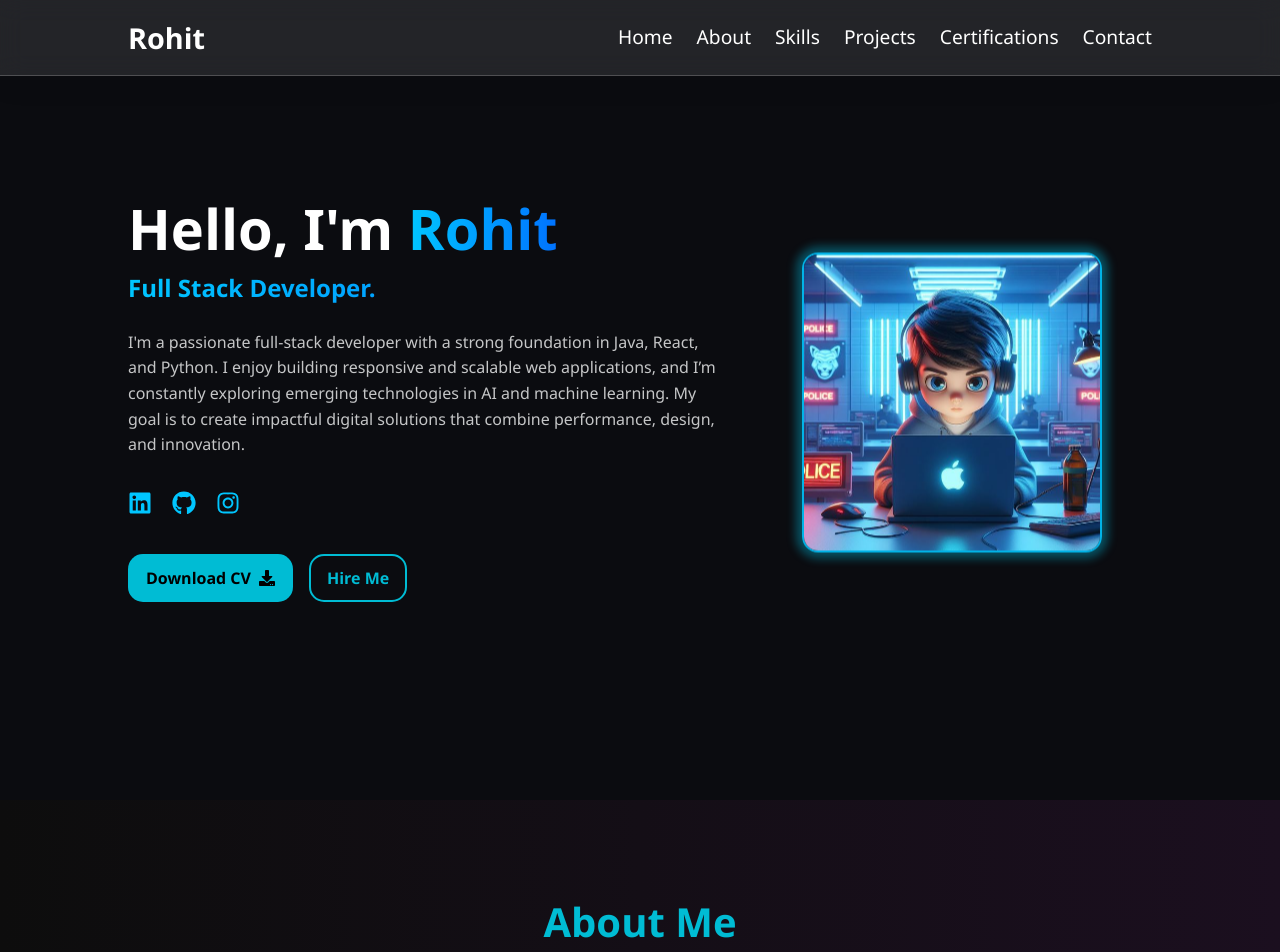
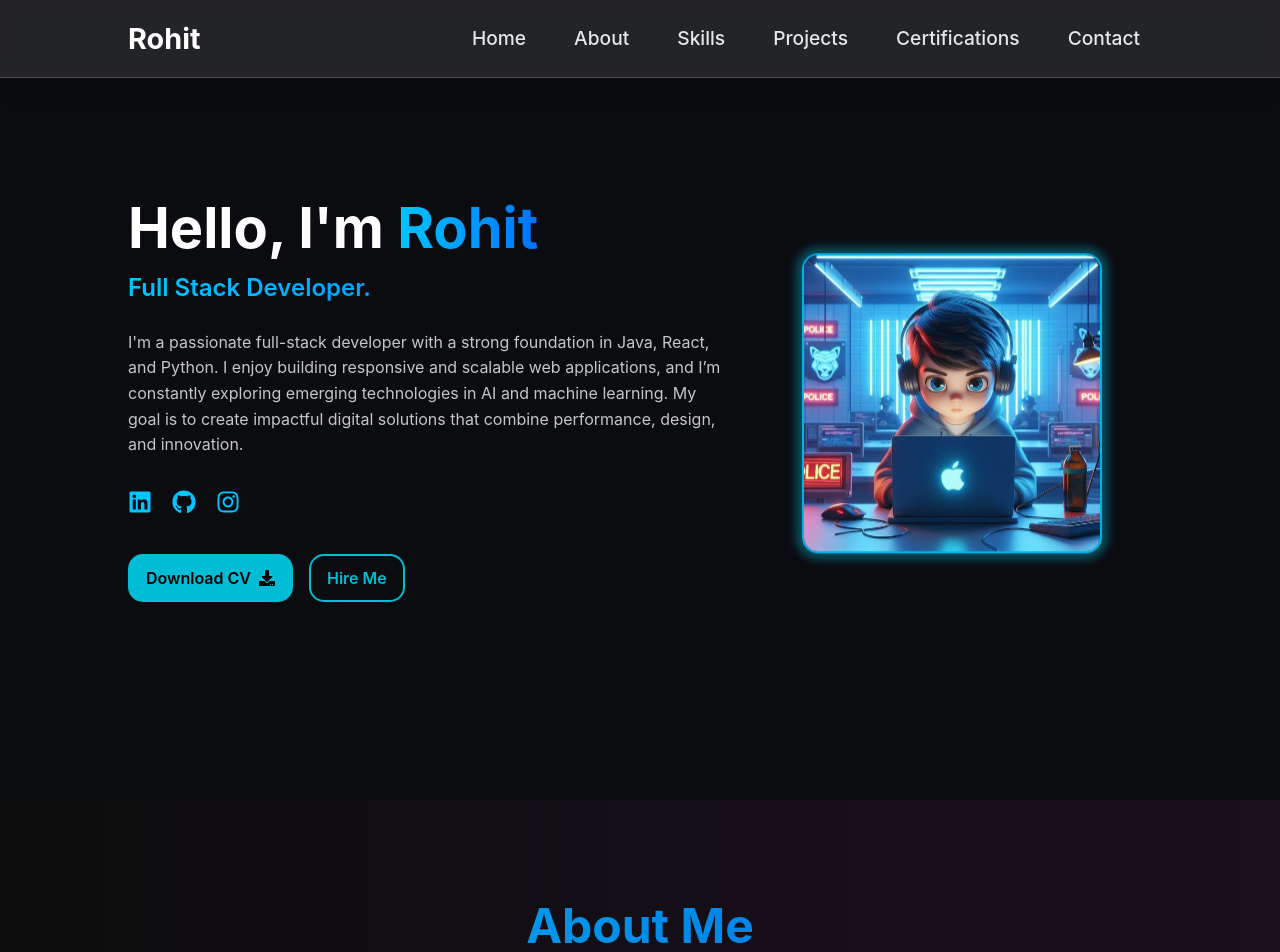
Before and after one commit to Rohitswami16/MYPORTFOLIO, a React (Vite) app: page / in a window 1280 px wide. Shown: the top 952 px of the page. Built offline with nearby package versions, Linux system fonts and the light colour scheme; the HTML template or start-up script is replaced by a standard one; a web font is replaced by a local one.

Commit message:
aos added

```diff
--- a/src/App.css
+++ b/src/App.css
@@ -1,5 +1,5 @@
 :root {
-  font-family: "Segoe UI", Tahoma, Geneva, Verdana, sans-serif;
+  font-family: "Inter", sans-serif;
 }
 
 * {
@@ -46,13 +46,15 @@ html {
   gap: 1.5rem;
   font-weight: bold;
 }
-
 .nav-links a {
   position: relative;
   text-decoration: none;
   font-size: 1.2rem;
-  transition: color 0.3s ease;
-  color: white;
+  font-weight: 500;
+  color: #e5e7eb; /* Light gray for better contrast */
+  padding: 8px 12px;
+  transition: all 0.3s ease;
+  font-family: "Inter", sans-serif;
 }
 
 .nav-links a::after {
@@ -62,12 +64,20 @@ html {
   bottom: -10px;
   width: 0;
   height: 2px;
-  background-color: #6cdcf5;
+  background: linear-gradient(90deg, #00c6ff, #0072ff);
   transition: width 0.3s ease;
 }
 
 .nav-links a:hover {
-  color: #6cdcf5;
+  background: linear-gradient(90deg, #00c6ff, #0072ff);
+  background-clip: text;
+  -webkit-background-clip: text;
+  color: transparent;
+  -webkit-text-fill-color: transparent;
+}
+
+.nav-links a:hover::after {
+  width: 100%;
 }
 
 .nav-links a:hover::after {
@@ -210,6 +220,8 @@ html {
   background: transparent;
 }
 
+
+
 .social-links a:hover {
   transform: scale(1.2);
   color: #00bcd4;
@@ -344,10 +356,21 @@ html {
 }
 
 .header {
-  font-size: 2.5rem;
+  font-size: 3rem;
+  font-weight: bold;
   margin-bottom: 30px;
-  color: #00bcd4;
   text-align: center;
+
+  background: linear-gradient(
+    to right,
+    rgb(0, 198, 255, 0.9),
+    rgb(0, 114, 255, 0.9)
+  ); /* Gradient */
+  background-clip: text;
+  -webkit-background-clip: text;
+
+  color: transparent;
+  -webkit-text-fill-color: transparent;
 }
 
 @media (max-width: 768px) {
@@ -555,16 +578,20 @@ html {
 /* projects and certification section */
 .certifications-section,
 .project-section {
-  display: grid;
-  grid-template-columns: repeat(auto-fit, minmax(300px, 1fr));
-  gap: 50px;
+  display: flex;
   margin-top: 40px;
-  padding: 20px;
+  /* padding: 20px; */
+  flex-wrap: wrap;
+  justify-content: center;
+  gap: 30px;
+  max-width: 1200px;
+  margin: 0 auto;
 }
 
 .project-card {
   position: relative;
   height: 250px;
+  width: 350px;
   overflow: hidden;
   border-radius: 20px;
   border: 1px solid rgba(0, 198, 255, 0.9);
@@ -580,8 +607,8 @@ html {
 }
 
 .project-card:hover {
-  box-shadow: 0 0 15px 6px rgba(0, 188, 222, 0.5);
-  transform: scale(1.05);
+  box-shadow: 0 0 20px 10px rgba(0, 198, 255, 0.5);
+  transform: scale(1.1);
 }
 
 .card-top {
@@ -676,9 +703,9 @@ html {
     font-size: 0.9rem;
   }
 
-  .project-card:hover {
+  /* .project-card:hover {
     transform: scale(1);
-  }
+  } */
 
   .project-icon {
     font-size: 18px;
@@ -703,9 +730,9 @@ html {
     width: 95%;
     height: 95%;
   }
-  .project-card:hover {
+  /* .project-card:hover {
     transform: scale(1);
-  }
+  } */
 
   .card-bottom {
     padding: 12px;
@@ -722,6 +749,7 @@ html {
 .certificate-card {
   position: relative;
   height: 250px;
+  width: 350px;
   overflow: hidden;
   border-radius: 20px;
   border: 1px solid rgba(0, 198, 255, 0.9);
--- a/src/components/Projects.jsx
+++ b/src/components/Projects.jsx
@@ -72,7 +72,7 @@ export default function Projects() {
         {projectData.map((project, index) => (
           <div
             className="project-card"
-            data-aos="fade-up"
+            data-aos="zoom-in"
             data-aos-anchor-placement="top-bottom"
             data-aos-delay={index * 100}
             key={index}
```
